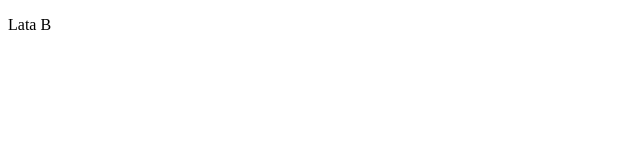
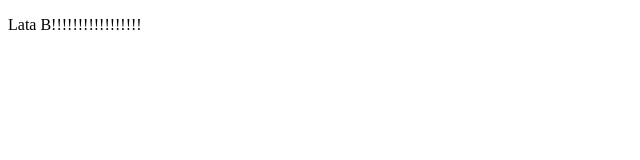
Before and after one commit to YaBoyKN/Bruh, a plain HTML site: page session_intro/index.html in a window 1280 px wide. Shown: the whole page, without its empty margins (0-640 px from the left). Drawn offline with Linux system fonts and the light colour scheme.

Commit message:
Update index.html

```diff
--- a/session_intro/index.html
+++ b/session_intro/index.html
@@ -7,6 +7,6 @@
     <title>Document</title>
 </head>
 <body>
-    <p>Lata B</p>
+    <p>Lata B!!!!!!!!!!!!!!!!!</p>
 </body>
 </html>
```
